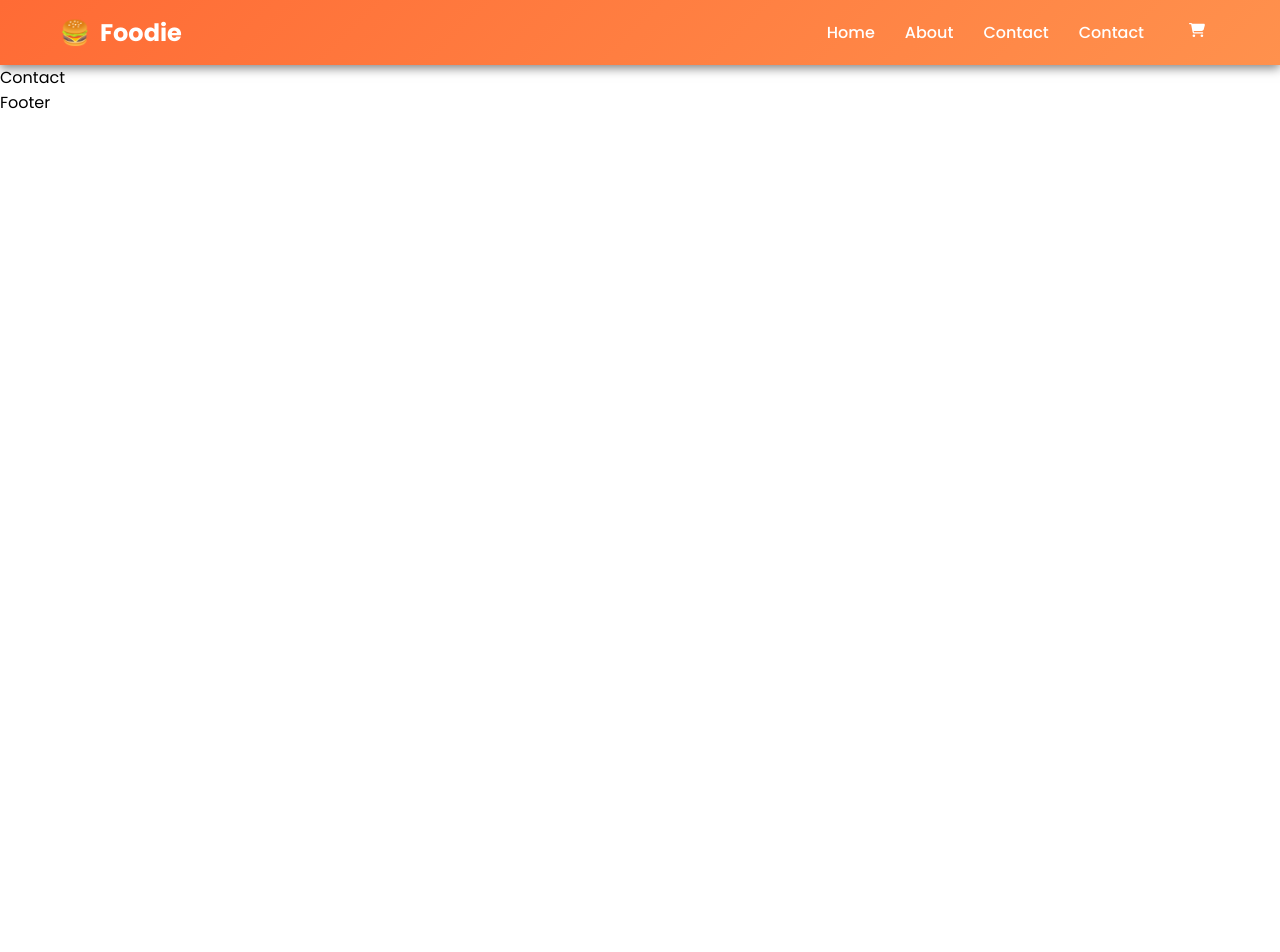
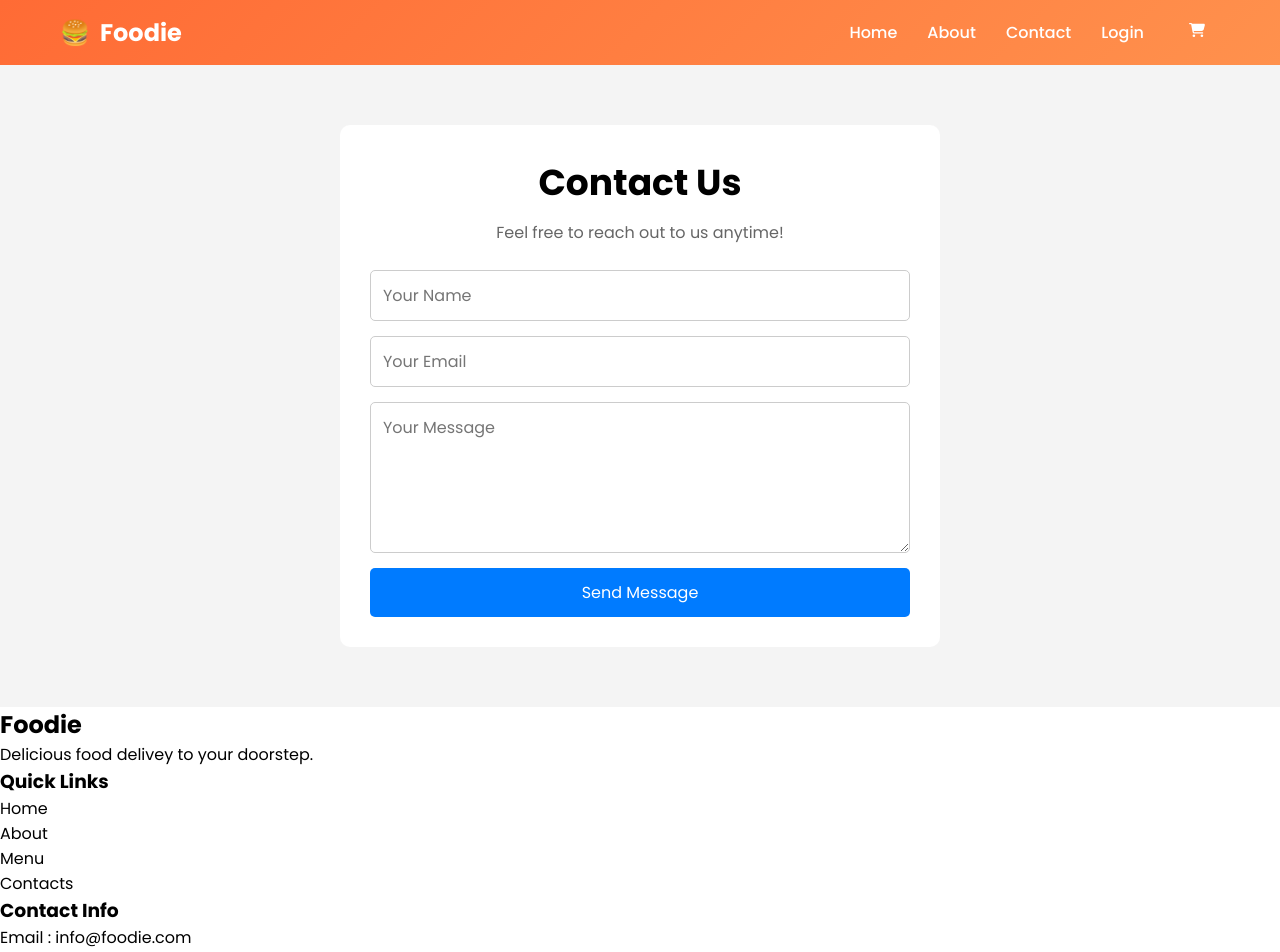
Before and after one commit to 143Nikshit/Food-Delivery-ReactApp, a React (Vite) app: page /contact in a window 1280 px wide. Shown: the top 952 px of the page. Before the commit the page ends 800 px from the top, so only its background shows below. Built offline with nearby package versions, Linux system fonts and the light colour scheme.

Commit message:
Adding About Page, Contact Page, Login Page

```diff
--- a/src/component/About/About.css
+++ b/src/component/About/About.css
@@ -0,0 +1,51 @@
+.about{
+    padding: 60px 20px;
+    background-color: #f9f9f9;
+}
+
+.about-container{
+    max-width: 1100px;
+    margin: auto;
+    display: flex;
+    align-items: center;
+    gap: 40px;
+}
+
+.about-text{
+    flex: 1;
+}
+
+.about-text h1{
+    font-size: 40px;
+    margin-bottom: 20px;
+}
+
+.about-text p{
+    font-size: 18px;
+    margin-bottom: 15px;
+    line-height: 1.6;
+    color: #555;
+}
+
+.about-btn {
+    padding: 10px 20px;
+    border: none;
+    background-color: #ff5900;
+    color: white;
+    font-size: 16px;
+    cursor: pointer;
+    border-radius: 5px;
+}
+
+.about-btn:hover{
+    background-color: #b34200;
+}
+
+.about-img{
+    flex: 1;
+}
+
+.about-img img {
+    width: 100%;
+    border-radius: 10px;
+}
--- a/src/component/About/About.jsx
+++ b/src/component/About/About.jsx
@@ -1,8 +1,32 @@
 import React from 'react'
+import './About.css'
+import img from '../../assets/rajasthani.jpg'
 
 const About = () => {
   return (
-    <div>About</div>
+    <section className='about'>
+      <div className='about-container'>
+        <div className='about-text'>
+          <h1>About Us</h1>
+          <p>
+            Welcom to our website! We are passionate about building
+            beautiful
+            and functional web applications. Our goal is to provide the best
+            user experience with modern technologies.
+          </p>
+
+          <p>
+            We specialize in React development, UI design, and creating
+            responsive websites that work on all devices.
+          </p>
+
+          <button className='about-btn'>Learn More</button>
+        </div>
+        <div>
+          <img src={img} alt="about" />
+        </div>
+      </div>
+    </section>
   )
 }
 
--- a/src/component/Contact/Contact.css
+++ b/src/component/Contact/Contact.css
@@ -0,0 +1,58 @@
+.contact {
+    padding: 60px 20px;
+    background-color: #f4f4f4;
+}
+
+.contact-container {
+    max-width: 600px;
+    margin: auto;
+    text-align: center;
+    background: white;
+    padding: 30px;
+    border-radius: 10px;
+    box-shadow: 0 4px 10px rgbe(0, 0, 0,0.1);
+}
+
+.contact-container h1{
+    font-size: 36px;
+    margin-bottom: 10px;
+}
+
+.contact-subtext {
+    color: #666;
+    margin-bottom: 25px;
+}
+
+.contact-form{
+    display: flex;
+    flex-direction: column;
+    gap: 15px;
+}
+
+.contact-form input,
+.contact-form textarea {
+    padding: 12px;
+    font-size: 16px;
+    border: 1px solid #ccc;
+    border-radius: 5px;
+    outline: none;
+}
+
+.contact-form input:focus,
+.contact-form textarea:focus{
+    border-color: #007bff;
+}
+
+.contact-form button{
+    padding: 12px;
+    background-color: #007bff;
+    color: white;
+    border: none;
+    font-size: 16px;
+    cursor: pointer;
+    border-radius: 5px;
+}
+
+.contact-form button:hover{
+    background-color: #0056b3;
+}
--- a/src/component/Contact/Contact.jsx
+++ b/src/component/Contact/Contact.jsx
@@ -1,8 +1,21 @@
 import React from 'react'
-
+import './Contact.css'
 const Contact = () => {
   return (
-    <div>Contact</div>
+    <section className='contact'>
+      <div className='contact-container'>
+        <h1>Contact Us</h1>
+        <p className='contact-subtext'>
+            Feel free to reach out to us anytime!
+        </p>
+        <form className='contact-form'>
+          <input type="text" placeholder='Your Name' required/>
+          <input type="email" placeholder='Your Email' required/>
+          <textarea placeholder='Your Message' rows="5" required></textarea>
+          <button type='submit'>Send Message</button>
+        </form>
+      </div>
+    </section>
   )
 }
 
--- a/src/component/Footer/Footer.jsx
+++ b/src/component/Footer/Footer.jsx
@@ -2,7 +2,34 @@ import React from 'react'
 
 const Footer = () => {
   return (
-    <div>Footer</div>
+    <footer className='footer'>
+      <div className='footer-container'>
+        <div className='footer-section'>
+          <h2>Foodie</h2>
+          <p>Delicious food delivey to your doorstep.</p>
+        </div>
+        <div className='footer-section'>
+          <h3>Quick Links</h3>
+          <ul>
+            <li>Home </li>
+            <li>About</li>
+            <li>Menu</li>
+            <li>Contacts</li>
+          </ul>
+        </div>
+
+        <div className='footer-section'>
+          <h3>Contact Info</h3>
+          <p>Email : info@foodie.com</p>
+          <p>Phone : +91 9876543210</p>
+        </div>
+
+      </div>
+
+      <div className='footer-bottom'>
+        <p> 2026 Foodie. All Rights Reserved.</p>
+      </div>
+    </footer>
   )
 }
 
--- a/src/component/Home/Home.jsx
+++ b/src/component/Home/Home.jsx
@@ -13,6 +13,7 @@ import misalpav from '../../assets/misalpav.jpg'
 import modak from '../../assets/modak.jpg'
 import nepal from '../../assets/nepal.jpg'
 import noodles from '../../assets/noodles.jpg'
+import panipuri from '../../assets/panipuri.jpg'
 import Card from '../card/Card'
 
 const Home = () => {
@@ -101,6 +102,12 @@ const Home = () => {
       name : "Noodles",
       img: noodles,
       price: 260
+    },
+    {
+      id : 15,
+      name : "Panipuri",
+      img: panipuri,
+      price: 120
     }
 
   ]
--- a/src/component/Navbar/Navbar.jsx
+++ b/src/component/Navbar/Navbar.jsx
@@ -15,7 +15,7 @@ const Navbar = () => {
                     <li><Link to="/">Home</Link></li>
                     <li><Link to="/about">About</Link></li>
                     <li><Link to="/contact">Contact</Link></li>
-                    <li><Link to="/contact">Contact</Link></li>
+                    <li><Link to="/login">Login</Link></li>
                     <li>
                         <Link to={''}>
                             <FaCartShopping />
--- a/src/component/card/Card.jsx
+++ b/src/component/card/Card.jsx
@@ -7,7 +7,7 @@ const Card = ({ cardData }) => {
         <div className='card-container'>
             {cardData.map((item) => {
                 return (
-                    <div className='card'>
+                    <div className='card' key={item.id}>
                         <h1>{item.name}</h1>
                         <img src={item.img} alt="" />
                         <p>Lorem, ipsum dolor sit amet consectetur adipisicing.</p>
```
